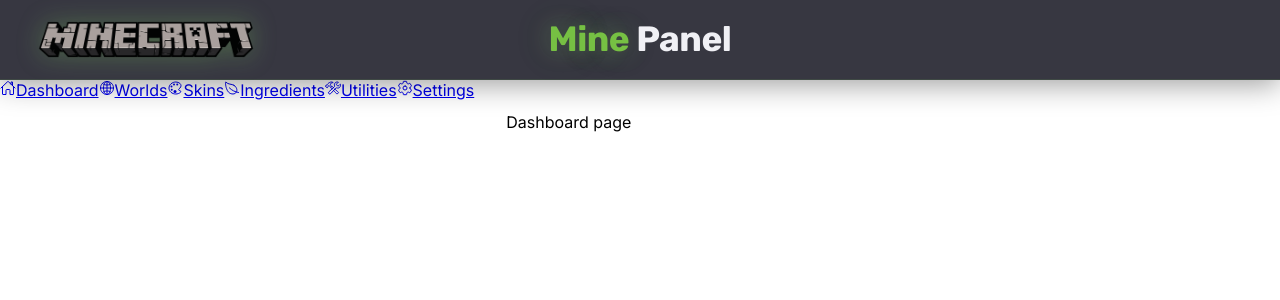
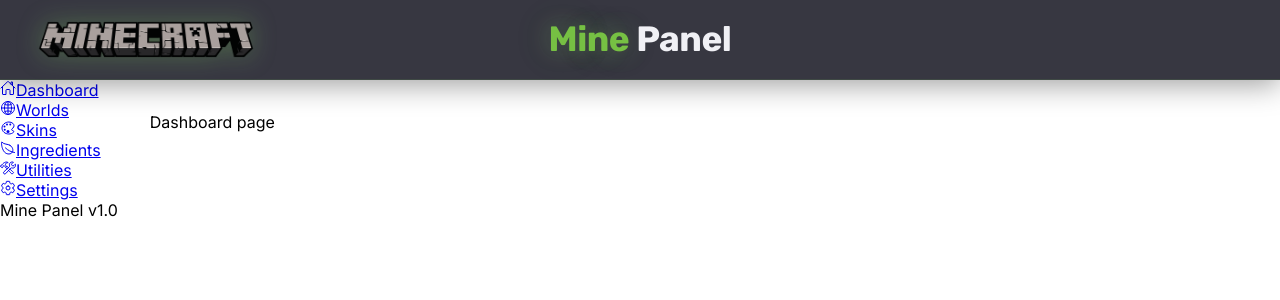
Before and after one commit to alirezashojaian1987/My-Minecraft, a React (Vite) app: page / in a window 1280 px wide. Shown: the top 300 px of the page. Built offline with nearby package versions, Linux system fonts and the light colour scheme.

Commit message:
Sidebar structure changed

```diff
--- a/src/components/Sidebar/index.tsx
+++ b/src/components/Sidebar/index.tsx
@@ -5,14 +5,31 @@
 export default function Sidebar(){
     return(
         <aside className={styles.Sidebar}>
-            <nav>
-                {sidebarLinks.map(({title,path,icon:Icon})=>(
-                    <NavLink key={path} to={path}>
-                        <Icon/>
-                        <span>{title}</span>
-                    </NavLink>
-                ))}
+            <nav className={styles.Navigation}>
+                <ul className={styles.Nav_list}>
+                    {sidebarLinks.map(({title, path, icon:Icon})=>(
+                        <li key={path}>
+                            <NavLink
+                                to={path}
+                                className={({isActive})=>
+                                    isActive
+                                        ? `${styles.Nav_link} ${styles.Active}`
+                                        : styles.Nav_link
+                                }
+                                end={path==="/"}
+                            >
+                                <Icon className={styles.Icon}/>
+
+                                <span>{title}</span>
+                            </NavLink>
+                        </li>
+                    ))}
+                </ul>
             </nav>
+
+            <footer className={styles.Footer}>
+                Mine Panel v1.0
+            </footer>
         </aside>
     );
 }
--- a/src/layouts/MainLayout/Main_layout.module.scss
+++ b/src/layouts/MainLayout/Main_layout.module.scss
@@ -11,10 +11,6 @@
         flex:1;
         display: flex;
 
-        .Sidebar{
-            width:260px;
-        }
-
         .Content{
             flex: 1;
             padding:2rem;
```
